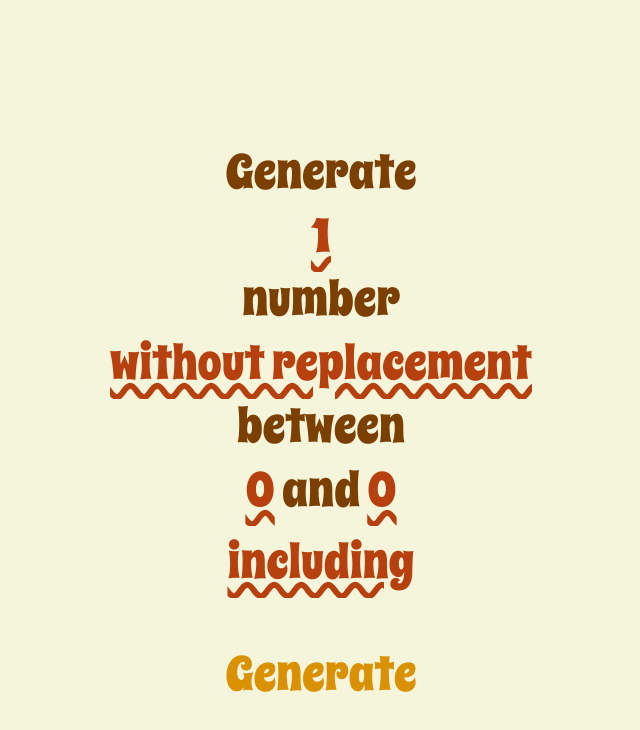
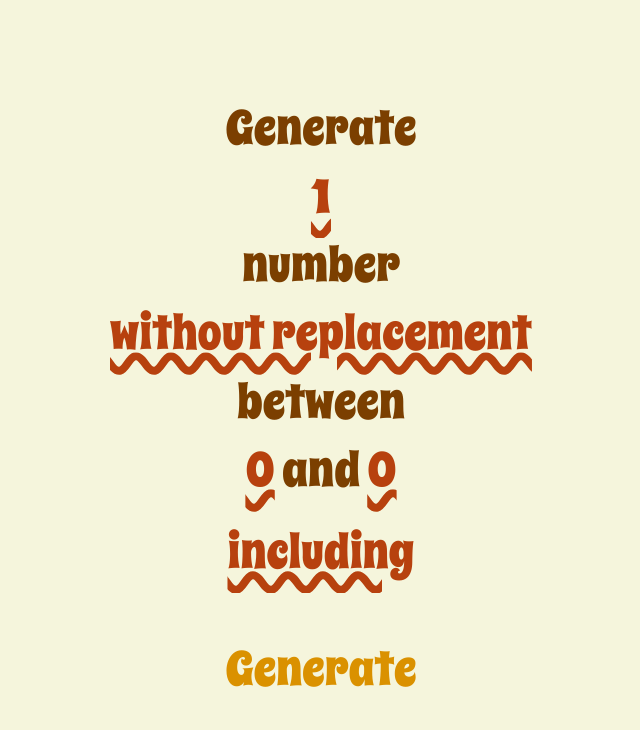
Before and after one commit to Mouzone/rng, a SvelteKit app: page / in a window 1280 px wide. Shown: the top 730 px of the page, without its empty margins (319-959 px from the left). Built offline with nearby package versions, Linux system fonts and the light colour scheme.

Commit message:
Stylign and layout, removing spacing at top of screen

```diff
--- a/src/routes/+page.svelte
+++ b/src/routes/+page.svelte
@@ -1,6 +1,4 @@
 <script lang="ts">
-	import "normalize.css";
-
 	let dialogElement: HTMLDialogElement | null = $state(null);
 	let numbersToGenInput = $state("1");
 	let incl = $state("including");
@@ -153,7 +151,7 @@
 		font-style: normal;
 	}
 
-	#page {
+	:global(body) {
 		--bg: #f5f5dc;
 		--text: #7b3f00;
 		--primary: #b7410e;
@@ -163,12 +161,13 @@
 		--shadow: 0 4px 12px 0 rgba(0, 0, 0, 0.08),
 			0 6px 20px 0 rgba(0, 0, 0, 0.06);
 
-		height: 100dvh;
-		width: 100dvw;
-
 		font-family: "Spicy Rice", serif;
 		background-color: var(--bg);
 		color: var(--text);
+	}
+	#page {
+		height: 100dvh;
+		width: 100dvw;
 
 		font-size: 3em;
 
@@ -185,6 +184,7 @@
 	}
 	p {
 		text-align: center;
+		margin-top: 0;
 		margin-bottom: 1em;
 	}
 
@@ -197,14 +197,14 @@
 		appearance: none;
 		border: none;
 		outline: none;
-		line-height: 1.5em;
+		line-height: 1.7em;
 
 		color: var(--primary);
 		text-decoration-line: underline;
 		text-decoration-style: wavy;
 		text-decoration-color: var(--primary);
 		text-underline-offset: 5px;
-		text-decoration-thickness: 6px;
+		text-decoration-thickness: 8px;
 
 		font-family: inherit;
 		font-size: inherit;
@@ -226,9 +226,6 @@
 
 		background-color: transparent;
 		color: var(--secondary);
-
-		text-underline-offset: 5px;
-		text-decoration-thickness: 6px;
 	}
 	button:disabled {
 		opacity: 60%;
```
Also changed, not shown: src/routes/+layout.svelte (+6 -2 lines).
